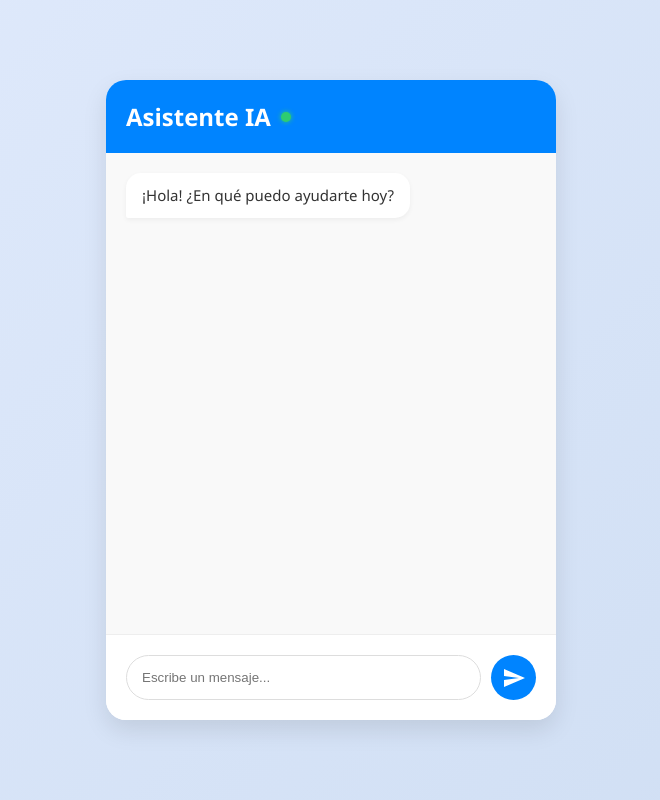
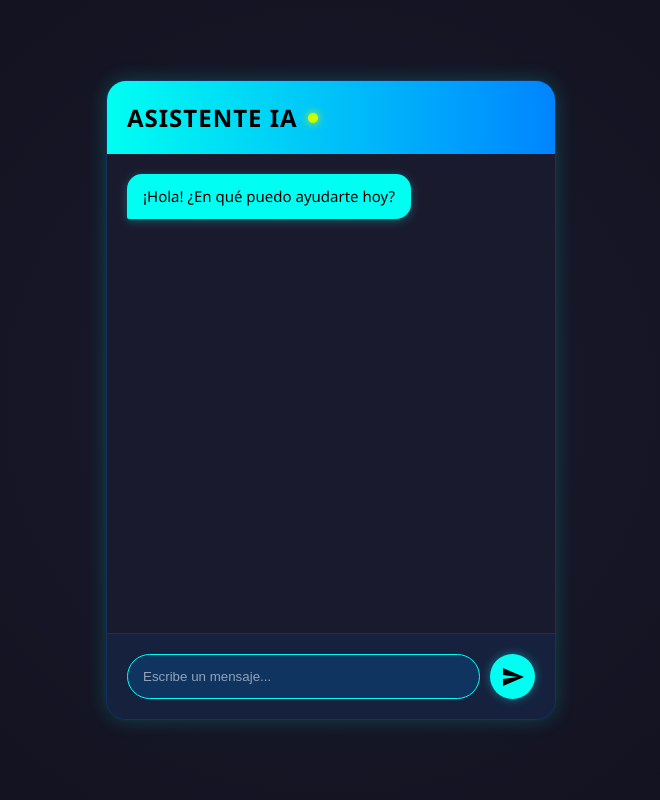
Before and after one commit to mlr03b/Chatbot-Simple, a Flask app: page / in a window 1280 px wide. Shown: the whole page, without its empty margins (309-969 px from the left). Run offline with Flask 3, Linux system fonts and the light colour scheme.

Commit message:
Add files via upload

```diff
--- a/static/style.css
+++ b/static/style.css
@@ -6,40 +6,48 @@
 
 body {
     font-family: 'Segoe UI', Roboto, Helvetica, Arial, sans-serif;
-    background: linear-gradient(135deg, #e0eafc 0%, #cfdef3 100%);
+    /* Fondo oscuro con degradado sutil */
+    background: radial-gradient(circle, #1a1a2e 0%, #0f0f1a 100%);
     display: flex;
     justify-content: center;
     align-items: center;
     height: 100vh;
+    color: #e0e0e0;
 }
 
 #chat-container {
     width: 100%;
     max-width: 450px;
     height: 80vh;
-    background: white;
+    /* Fondo muy oscuro para el contenedor */
+    background: #16213e;
     border-radius: 20px;
-    box-shadow: 0 10px 25px rgba(0,0,0,0.1);
+    box-shadow: 0 0 20px rgba(0, 255, 242, 0.2); /* Brillo turquesa suave */
     display: flex;
     flex-direction: column;
     overflow: hidden;
+    border: 1px solid #0f3460;
 }
 
 #chat-header {
-    background: #0084ff;
-    color: white;
+    /* Degradado Turquesa a Azul Oscuro */
+    background: linear-gradient(90deg, #00fff2 0%, #0084ff 100%);
+    color: #000; /* Texto oscuro para resaltar sobre el turquesa */
     padding: 20px;
     display: flex;
     align-items: center;
     gap: 10px;
+    font-weight: bold;
+    text-transform: uppercase;
+    letter-spacing: 1px;
 }
 
 .status-dot {
     width: 10px;
     height: 10px;
-    background: #2ecc71;
+    background: #ccff00; /* Amarillo fosforito */
     border-radius: 50%;
-    box-shadow: 0 0 5px #2ecc71;
+    box-shadow: 0 0 8px #ccff00;
 }
 
 #messages {
@@ -49,7 +57,8 @@ body {
     display: flex;
     flex-direction: column;
     gap: 15px;
-    background: #f9f9f9;
+    /* Fondo oscuro para el área de mensajes */
+    background: #1a1a2e;
 }
 
 .message {
@@ -62,49 +71,62 @@ body {
 }
 
 .user {
-    background: #0084ff;
-    color: white;
+    /* Mensajes del usuario en Amarillo Fosforito */
+    background: #ccff00;
+    color: #000;
     align-self: flex-end;
     border-bottom-right-radius: 2px;
+    font-weight: 500;
+    box-shadow: 0 2px 10px rgba(204, 255, 0, 0.3);
 }
 
 .ai {
-    background: white;
-    color: #333;
+    /* Mensajes de la IA en Turquesa Fosforito */
+    background: #00fff2;
+    color: #000;
     align-self: flex-start;
     border-bottom-left-radius: 2px;
-    box-shadow: 0 2px 5px rgba(0,0,0,0.05);
+    font-weight: 500;
+    box-shadow: 0 2px 10px rgba(0, 255, 242, 0.3);
 }
 
 .error {
-    color: #e74c3c;
-    background: #fdeaea;
+    color: #ff4b2b;
+    background: #2d1414;
+    border: 1px solid #ff4b2b;
 }
 
 #input-area {
     padding: 20px;
-    background: white;
+    background: #16213e;
     display: flex;
     gap: 10px;
-    border-top: 1px solid #eee;
+    border-top: 1px solid #0f3460;
 }
 
 input {
     flex: 1;
     padding: 12px 15px;
-    border: 1px solid #ddd;
+    background: #0f3460;
+    border: 1px solid #00fff2;
     border-radius: 25px;
     outline: none;
-    transition: border 0.3s;
+    color: #fff;
+    transition: all 0.3s;
 }
 
 input:focus {
-    border-color: #0084ff;
+    border-color: #ccff00;
+    box-shadow: 0 0 10px rgba(204, 255, 0, 0.5);
+}
+
+input::placeholder {
+    color: #94a3b8;
 }
 
 button {
-    background: #0084ff;
-    color: white;
+    background: #00fff2;
+    color: #000;
     border: none;
     width: 45px;
     height: 45px;
@@ -113,15 +135,37 @@ button {
     justify-content: center;
     align-items: center;
     cursor: pointer;
-    transition: transform 0.2s, background 0.3s;
+    transition: all 0.2s;
+    box-shadow: 0 0 10px rgba(0, 255, 242, 0.4);
 }
 
 button:hover {
-    background: #0073e6;
-    transform: scale(1.05);
+    background: #ccff00;
+    transform: scale(1.1);
+    box-shadow: 0 0 15px #ccff00;
 }
 
 button:disabled {
-    background: #ccc;
+    background: #444;
+    color: #888;
     cursor: not-allowed;
+    box-shadow: none;
 }
+
+
+#messages::-webkit-scrollbar {
+    width: 6px;
+}
+
+#messages::-webkit-scrollbar-track {
+    background: #1a1a2e;
+}
+
+#messages::-webkit-scrollbar-thumb {
+    background: #0f3460;
+    border-radius: 10px;
+}
+
+#messages::-webkit-scrollbar-thumb:hover {
+    background: #00fff2;
+}
```
